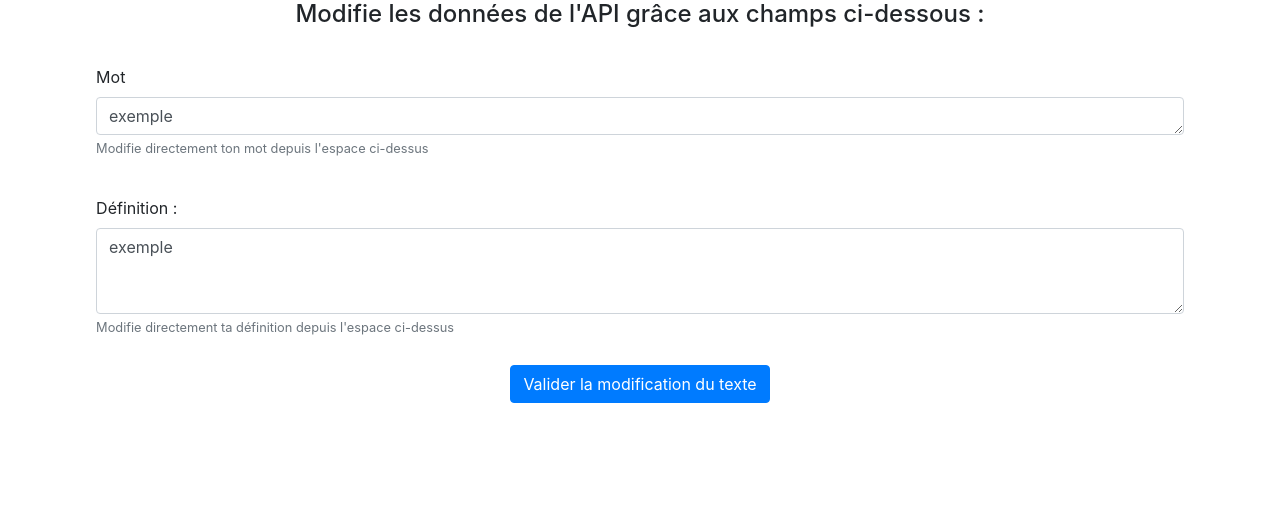
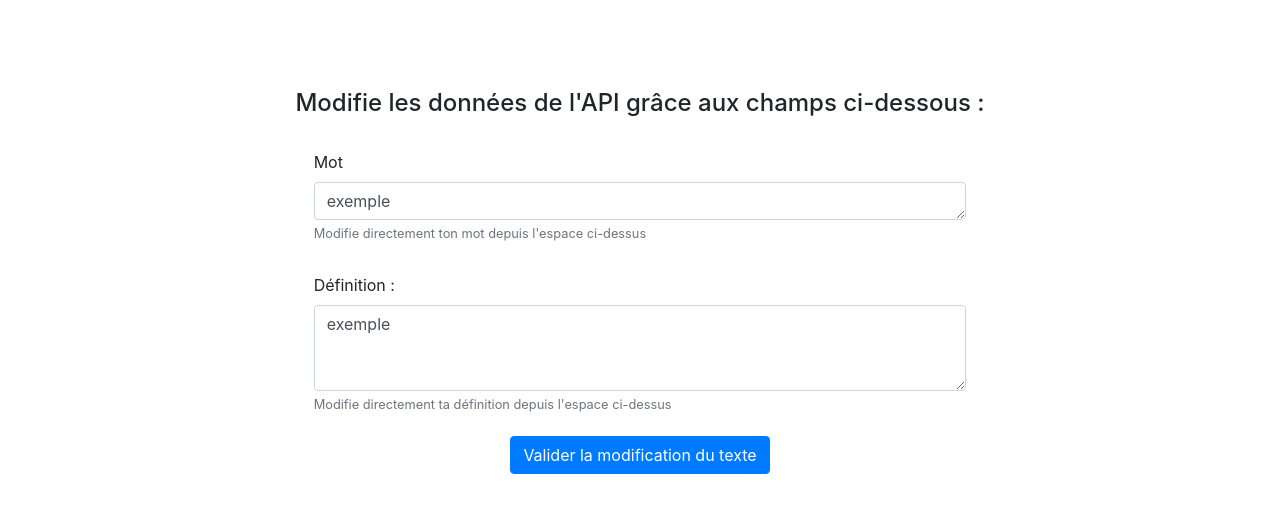
Before and after one commit to Projet-fin-annee/back-office, a PHP site: page /views/viewUpdateDefinition.php in a window 1280 px wide. Shown: the part 53-566 px from the top of the page. Run offline with PHP 8.4, Linux system fonts and the light colour scheme.

Commit message:
fix style

```diff
--- a/src/styles/css/updateDefinition.css
+++ b/src/styles/css/updateDefinition.css
@@ -16,8 +16,12 @@
   text-align: center;
   font-size: 24px;
   width: 100%; }
+  .title__definition {
+    margin-top: 7%; }
 
 .container {
   display: flex;
   flex-direction: column;
   align-items: center; }
+  .container__definition {
+    width: 60%; }
--- a/src/styles/scss/updateDefinition.scss
+++ b/src/styles/scss/updateDefinition.scss
@@ -20,9 +20,15 @@
   text-align: center;
   font-size: 24px;
   width: 100%;
+  &__definition {
+    margin-top: 7%;
+  }
 }
 .container {
   display: flex;
   flex-direction: column;
   align-items: center;
+  &__definition {
+    width: 60%;
+  }
 }
--- a/src/views/viewUpdateDefinition.php
+++ b/src/views/viewUpdateDefinition.php
@@ -15,8 +15,9 @@
       <img src=" assets/img/back.svg" alt="" />
     </a>
   </div>
-  <h1 class="title">Modifie les données de l'API grâce aux champs ci-dessous : </h1>
+  <h1 class="title title__definition">Modifie les données de l'API grâce aux champs ci-dessous : </h1>
   <div class="container">
+    <div class="container__definition">
       <div class="form-group">
         <label for="exampleInputEmail1">Mot</label>
         <textarea class="form-control" id="exampleFormControlTextarea1" rows="1">exemple</textarea>
@@ -27,6 +28,8 @@
         <textarea class="form-control" id="exampleFormControlTextarea1" rows="3">exemple</textarea>
         <small class="form-text text-muted">Modifie directement ta définition depuis l'espace ci-dessus</small>
       </div>
+    </div>
+
     <a href="#" class="btn btn-primary">Valider la modification du texte
     </a>
   </div>
```
Lines whose indentation alone changed are shown as unchanged.
